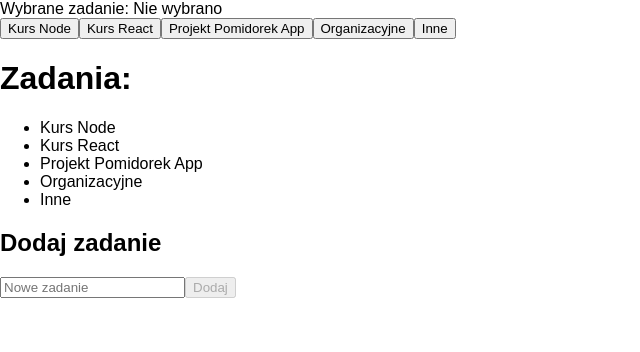
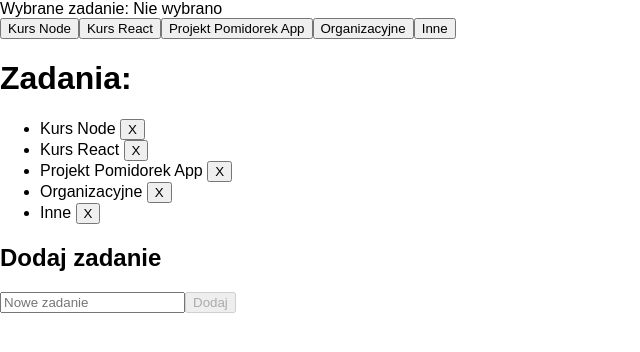
Before and after one commit to jurek2006/react-first-excises, a React (Create React App) app: page / in a window 1280 px wide. Shown: the top 352 px of the page, without its empty margins (0-640 px from the left). Built offline with nearby package versions, Linux system fonts and the light colour scheme.

Commit message:
Usuwanie obiektów ze stanu

```diff
--- a/src/components/TaskManager.js
+++ b/src/components/TaskManager.js
@@ -3,19 +3,36 @@ import { TaskAdd } from "./TaskAdd";
 
 export class TaskManager extends Component {
     render() {
-        const { tasks } = this.props;
+        const { tasks, pickedTask, newTask } = this.props;
 
         return (
             <div>
                 <h1>Zadania:</h1>
                 <ul>
                     {tasks.map(task => {
-                        return <li key={task.id}>{task.name}</li>;
+                        return (
+                            <li key={task.id}>
+                                {task.name}{" "}
+                                <button
+                                    disabled={
+                                        pickedTask && pickedTask.id === task.id
+                                    }
+                                    data-key={task.id}
+                                    onClick={e => {
+                                        this.props.onTaskDelete(
+                                            e.target.dataset.key
+                                        );
+                                    }}
+                                >
+                                    X
+                                </button>
+                            </li>
+                        );
                     })}
                 </ul>
                 <TaskAdd
+                    newTask={newTask}
                     onAddTaskClick={this.props.onAddTaskClick}
-                    newTask={this.props.newTask}
                     onNewTaskChange={this.props.onNewTaskChange}
                 />
             </div>
--- a/src/components/TaskPicker.js
+++ b/src/components/TaskPicker.js
@@ -32,6 +32,17 @@ export class TaskPicker extends Component {
                 { name: this.state.newTask, id: uuid() }
             ],
             newTask: ""
+        });
+    };
+
+    handleTaskDelete = taskToDeleteId => {
+        const { tasks, pickedTask } = this.state;
+        if (pickedTask && pickedTask.id === taskToDeleteId) {
+            alert("Nie można usunąć aktywnego zadania");
+            return;
+        }
+        this.setState({
+            tasks: tasks.filter(task => task.id !== taskToDeleteId)
         });
     };
 
@@ -83,8 +94,10 @@ export class TaskPicker extends Component {
                         <TaskManager
                             tasks={this.state.tasks}
                             newTask={this.state.newTask}
+                            pickedTask={this.state.pickedTask}
                             onNewTaskChange={this.handleNewTaskChange}
                             onAddTaskClick={this.handleAddTaskClick}
+                            onTaskDelete={this.handleTaskDelete}
                         />
                     }
                 </div>
```
